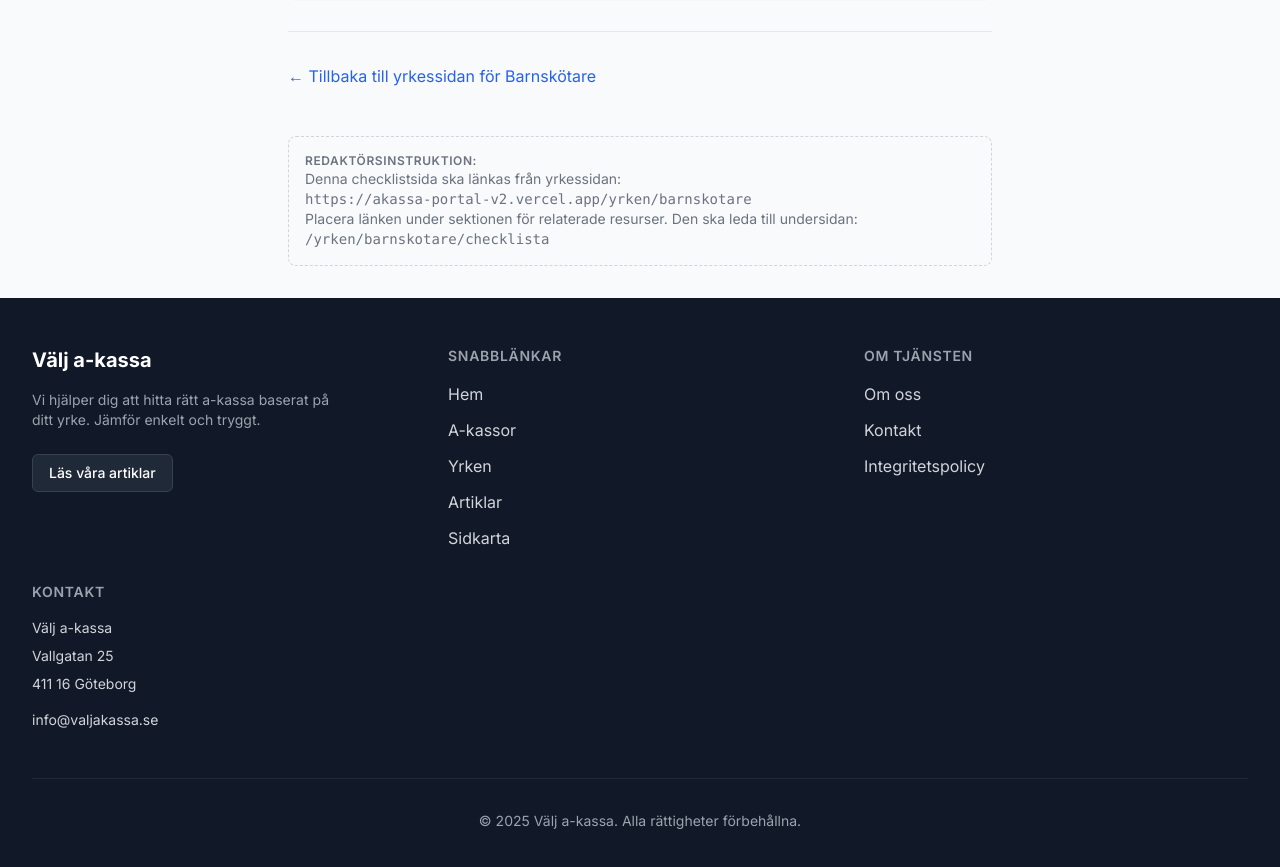
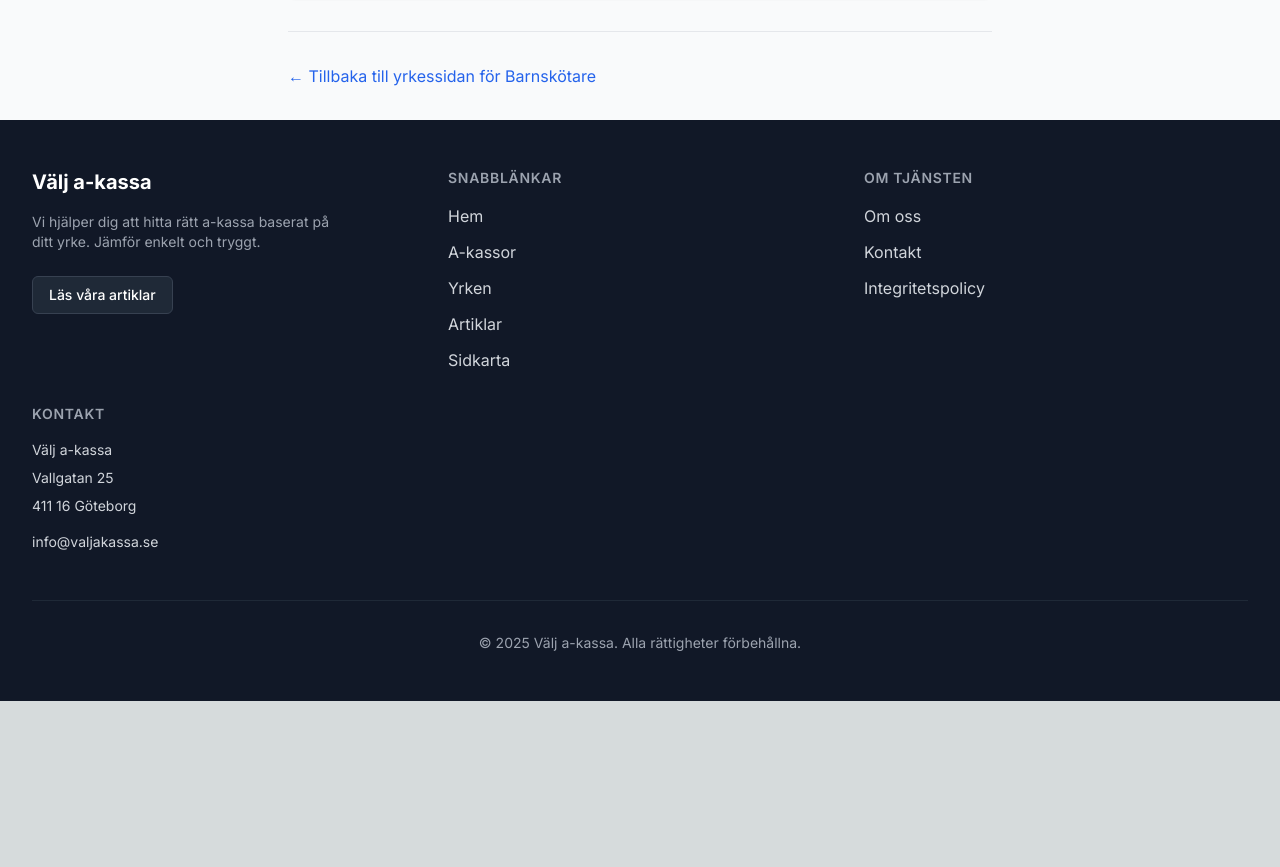
Before and after one commit to Jacobhaf/akassa-portal-v2, a Next.js app: page /yrken/barnskotare/checklista in a window 1280 px wide. Shown: the part 1760-2627 px from the top of the page. After the commit the page ends 2461 px from the top, so only its background shows below. Built offline with nearby package versions, Linux system fonts and the light colour scheme.

Commit message:
Feat: Add prominent checklist link and remove internal editor notes

```diff
--- a/src/app/yrken/[slug]/checklista/page.tsx
+++ b/src/app/yrken/[slug]/checklista/page.tsx
@@ -151,15 +151,7 @@ export default function ChecklistPage({ params }: Props) {
                     </Link>
                 </div>
 
-                <div className="mt-12 rounded-lg border border-dashed border-gray-300 bg-gray-50 p-4 text-sm text-gray-500">
-                    <p className="font-semibold uppercase tracking-wider text-xs">Redaktörsinstruktion:</p>
-                    <p>
-                        Denna checklistsida ska länkas från yrkessidan:<br />
-                        <code>https://akassa-portal-v2.vercel.app/yrken/{params.slug}</code><br />
-                        Placera länken under sektionen för relaterade resurser. Den ska leda till undersidan:<br />
-                        <code>/yrken/{params.slug}/checklista</code>
-                    </p>
-                </div>
+
             </div>
         </main>
     );
--- a/src/app/yrken/[slug]/page.tsx
+++ b/src/app/yrken/[slug]/page.tsx
@@ -71,6 +71,14 @@ export default function YrkePage({ params }: Props) {
                         och varför, hur ersättningen fungerar och ungefär vad en {yrke.name}{" "}
                         tjänar 2025.
                     </p>
+                    <div className="mt-8">
+                        <Link
+                            href={`/yrken/${yrke.slug}/checklista`}
+                            className="inline-flex items-center gap-2 text-white font-semibold underline decoration-green-300 underline-offset-4 hover:decoration-white hover:text-green-50 transition-colors"
+                        >
+                            <span className="text-xl">📋</span> Se checklista: Vad gör jag om jag blir arbetslös? →
+                        </Link>
+                    </div>
                 </div>
 
                 <div className="p-8 sm:p-12 space-y-12">
```
